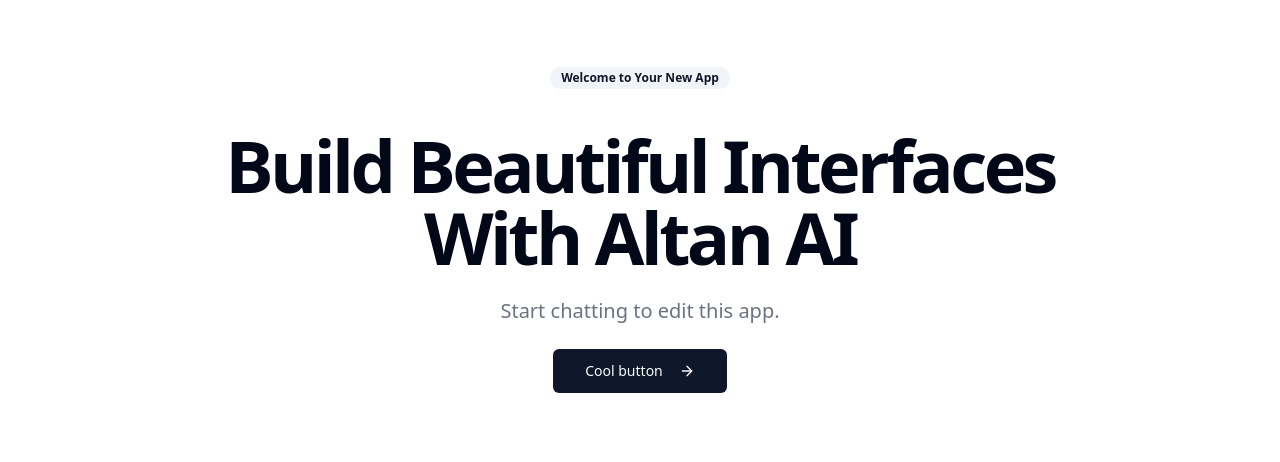
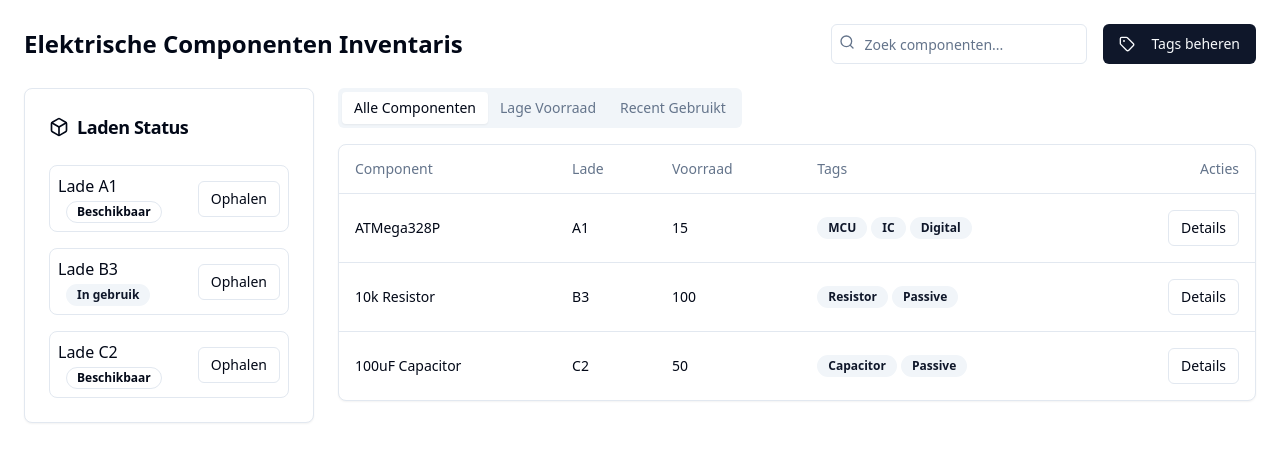
Before and after one commit to altanlabs/f3e20f-my-app, a React (Vite) app: page / in a window 1280 px wide. Shown: the top 462 px of the page. Built offline with nearby package versions, Linux system fonts and the light colour scheme; what @radix-ui/themes would draw is missing.

Commit message:
New commit

```diff
--- a/src/pages/index.tsx
+++ b/src/pages/index.tsx
@@ -1,37 +1,119 @@
 import { Badge } from "@/components/ui/badge"
 import { Button } from "@/components/ui/button"
-import { motion } from "framer-motion"
-import { ArrowRight } from "lucide-react"
-import { useNavigate } from "react-router-dom"
+import { Input } from "@/components/ui/input"
+import { Card, CardContent, CardHeader, CardTitle } from "@/components/ui/card"
+import { Tabs, TabsContent, TabsList, TabsTrigger } from "@/components/ui/tabs"
+import { Table, TableBody, TableCell, TableHead, TableHeader, TableRow } from "@/components/ui/table"
+import { Search, Box, Tag, Loader2 } from "lucide-react"
 
+// Temporary mock data until database is connected
+const mockComponents = [
+  { id: 1, name: "ATMega328P", drawer: "A1", quantity: 15, tags: ["MCU", "IC", "Digital"] },
+  { id: 2, name: "10k Resistor", drawer: "B3", quantity: 100, tags: ["Resistor", "Passive"] },
+  { id: 3, name: "100uF Capacitor", drawer: "C2", quantity: 50, tags: ["Capacitor", "Passive"] },
+]
+
+const mockDrawers = [
+  { id: "A1", status: "available", components: 5 },
+  { id: "B3", status: "in-use", components: 8 },
+  { id: "C2", status: "available", components: 3 },
+]
 
 export default function IndexPage() {
-  const navigate = useNavigate()
+  return (
+    <div className="container mx-auto p-6 space-y-6">
+      {/* Header with Search */}
+      <div className="flex justify-between items-center">
+        <h1 className="text-2xl font-bold">Elektrische Componenten Inventaris</h1>
+        <div className="flex gap-4">
+          <div className="relative w-64">
+            <Search className="absolute left-2 top-2.5 h-4 w-4 text-muted-foreground" />
+            <Input placeholder="Zoek componenten..." className="pl-8" />
+          </div>
+          <Button>
+            <Tag className="mr-2 h-4 w-4" />
+            Tags beheren
+          </Button>
+        </div>
+      </div>
 
-  return (
-    <div className="container mx-auto px-4 py-16 space-y-32">
-      {/* Hero Section */}
-      <motion.section
-        className="text-center space-y-6"
-        initial={{ opacity: 0 }}
-        animate={{ opacity: 1 }}
-        transition={{ duration: 0.8 }}
-      >
-        <Badge variant="secondary" className="mb-4">
-          Welcome to Your New App
-        </Badge>
-        <h1 className="text-4xl font-bold tracking-tighter sm:text-5xl md:text-6xl lg:text-7xl">
-          Build Beautiful Interfaces
-          <br />
-          With Altan AI
-        </h1>
-        <p className="mx-auto max-w-[700px] text-gray-500 md:text-xl dark:text-gray-400">
-          Start chatting to edit this app.
-        </p>
-        <Button size="lg" className="mt-4" onClick={() => navigate('/')}>
-          Cool button <ArrowRight className="ml-2 h-4 w-4" />
-        </Button>
-      </motion.section>
+      {/* Main Content */}
+      <div className="grid grid-cols-1 md:grid-cols-4 gap-6">
+        {/* Drawer Status Section */}
+        <Card className="md:col-span-1">
+          <CardHeader>
+            <CardTitle className="text-lg flex items-center gap-2">
+              <Box className="h-5 w-5" />
+              Laden Status
+            </CardTitle>
+          </CardHeader>
+          <CardContent>
+            <div className="space-y-4">
+              {mockDrawers.map((drawer) => (
+                <div key={drawer.id} className="flex items-center justify-between p-2 border rounded-lg">
+                  <div>
+                    <span className="font-medium">Lade {drawer.id}</span>
+                    <Badge variant={drawer.status === 'available' ? 'success' : 'secondary'} className="ml-2">
+                      {drawer.status === 'available' ? 'Beschikbaar' : 'In gebruik'}
+                    </Badge>
+                  </div>
+                  <Button variant="outline" size="sm">
+                    Ophalen
+                  </Button>
+                </div>
+              ))}
+            </div>
+          </CardContent>
+        </Card>
+
+        {/* Components Overview Section */}
+        <div className="md:col-span-3">
+          <Tabs defaultValue="all" className="space-y-4">
+            <TabsList>
+              <TabsTrigger value="all">Alle Componenten</TabsTrigger>
+              <TabsTrigger value="low">Lage Voorraad</TabsTrigger>
+              <TabsTrigger value="recent">Recent Gebruikt</TabsTrigger>
+            </TabsList>
+
+            <TabsContent value="all" className="space-y-4">
+              <Card>
+                <CardContent className="p-0">
+                  <Table>
+                    <TableHeader>
+                      <TableRow>
+                        <TableHead>Component</TableHead>
+                        <TableHead>Lade</TableHead>
+                        <TableHead>Voorraad</TableHead>
+                        <TableHead>Tags</TableHead>
+                        <TableHead className="text-right">Acties</TableHead>
+                      </TableRow>
+                    </TableHeader>
+                    <TableBody>
+                      {mockComponents.map((component) => (
+                        <TableRow key={component.id}>
+                          <TableCell className="font-medium">{component.name}</TableCell>
+                          <TableCell>{component.drawer}</TableCell>
+                          <TableCell>{component.quantity}</TableCell>
+                          <TableCell>
+                            <div className="flex gap-1">
+                              {component.tags.map((tag, idx) => (
+                                <Badge key={idx} variant="secondary">{tag}</Badge>
+                              ))}
+                            </div>
+                          </TableCell>
+                          <TableCell className="text-right">
+                            <Button variant="outline" size="sm">Details</Button>
+                          </TableCell>
+                        </TableRow>
+                      ))}
+                    </TableBody>
+                  </Table>
+                </CardContent>
+              </Card>
+            </TabsContent>
+          </Tabs>
+        </div>
+      </div>
     </div>
   )
 }
```
Also changed, not shown: 1 other file (tests, documents, lock files or other folders).
